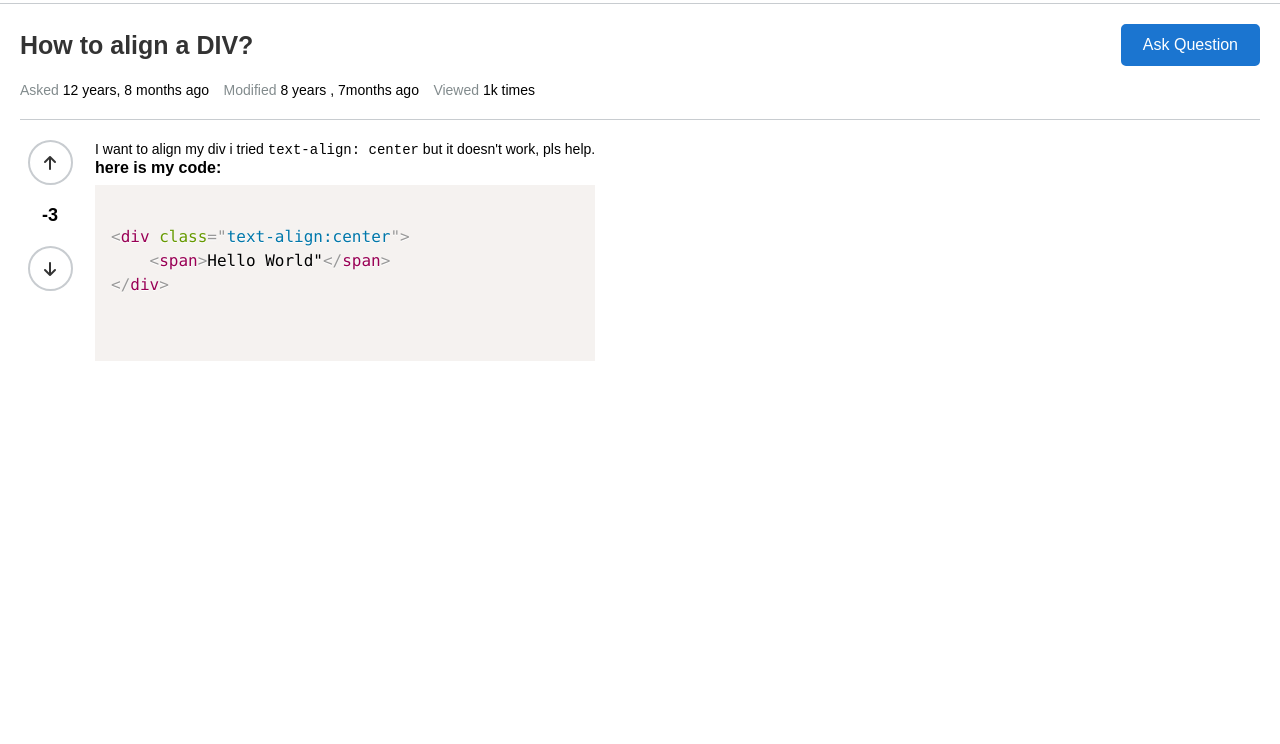
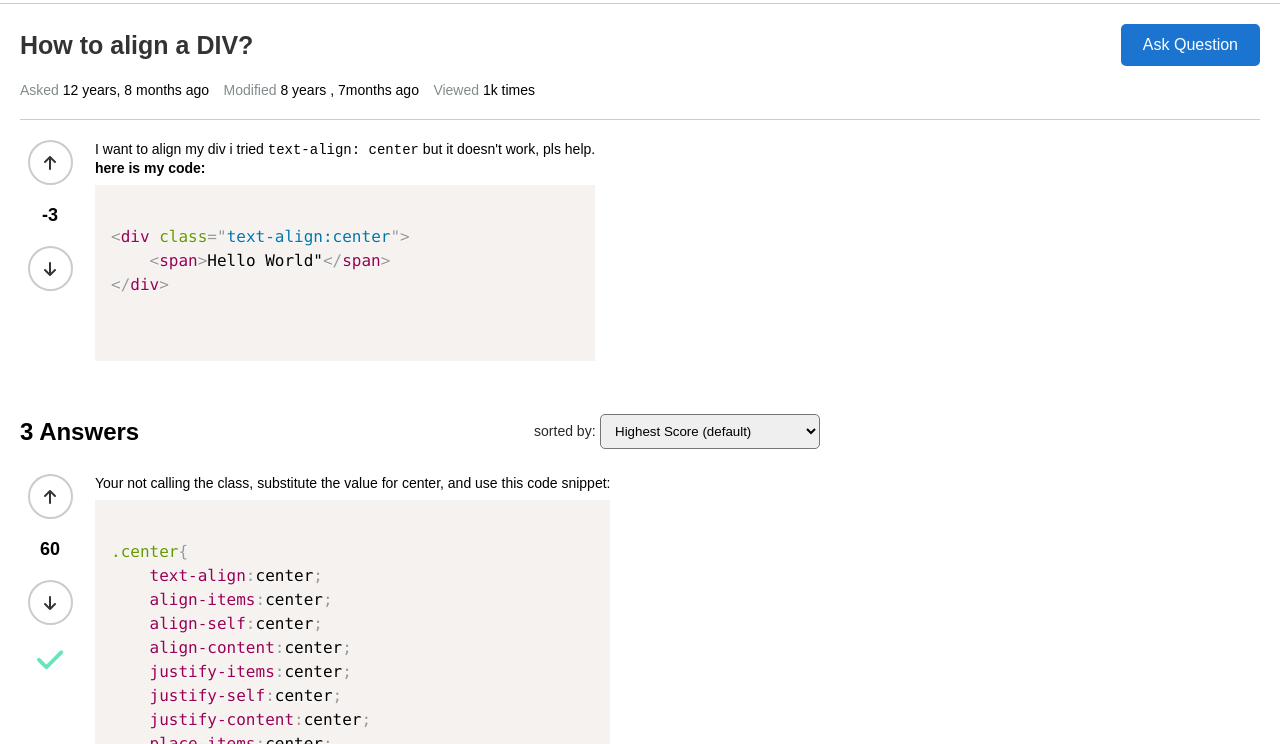
Before and after one commit to GabrielIshibashi/stackoverflow-ui, a plain HTML site: page index.html in a window 1280 px wide. Shown: the part 56-800 px from the top of the page. Drawn offline with nearby package versions, Linux system fonts and the light colour scheme.

Commit message:
Create First Answer

```diff
--- a/css/styles.css
+++ b/css/styles.css
@@ -2,6 +2,7 @@
     --primary-orange: #E56F0D;
     --light-grey: #C8CCD0;
     --dark-grey: #333;
+    --darkish-grey: #292727;
     --medium-grey: rgb(130, 139, 141);
     --standard-blue:#1B75D0;
 }
@@ -120,3 +121,22 @@ nav .flex {
 .fa-solid {
     color: var(--dark-grey);
 }
+
+/* Answers */
+.answer-title {
+    display: flex;
+    justify-content: space-between;
+    align-items: center;
+    width: 800px;
+}
+
+.sort-box {
+    height: 35px;
+    width: 220px;
+    padding-left: 10px;
+    border-radius: 5px;
+}
+
+.fa-check {
+    font-size: 3rem;
+}
--- a/css/utilities.css
+++ b/css/utilities.css
@@ -2,6 +2,7 @@
     --primary-orange: #E56F0D;
     --light-grey: #C8CCD0;
     --dark-grey: #333;
+    --darkish-grey: #292727;
     --medium-grey: rgb(130, 139, 141);
     --standard-blue:#1B75D0;
 }
@@ -14,10 +15,6 @@
     margin: 0;
 
 }
-
-pre {
-}
-
 
 .container {
     max-width: 100%;
@@ -116,6 +113,12 @@ img {
     color: var(--medium-grey);
 }
 
+.text-dark-grey {
+    color: var(--darkish-grey);
+}
+
+/* text-medium-grey */
+
 .text-center {
     text-align: center;
 }
--- a/index.html
+++ b/index.html
@@ -60,7 +60,7 @@
 
                     <div class="question-textbox">
                         <p class="sm">I want to align my div i tried <code>text-align: center</code> but it doesn't work, pls help.</p>
-                        <p class="bold">here is my code:</p>
+                        <p class="bold sm">here is my code:</p>
 
                         <pre>
                             <code class="language-html">
@@ -74,6 +74,64 @@
             </div>
         </div>
     </main>
+    <div class="answer-section">
+        <div class="question-container">
+            <div class="answer-title my-4">
+                <h2 class="">3 Answers</h2>
+                <div>
+                    <span class="sm text-dark-grey">sorted by:</span>
+                    <select name="sort" id="sortby" class="sort-box">
+                        <option value="highest-score">Highest Score (default)</option>
+                        <option value="trending">Trending</option>
+                        <option value="data-modified">Data Modified</option>
+                        <option value="data-created">Data Created</option>
+                    </select>
+                </div>
+            </div>
+
+            <div class="d-flex my-3">
+                <div class="upvote-downvote me-2">
+                    <div class="circle">
+                        <i class="fa-solid fa-arrow-up "></i>
+                    </div>
+                    <span class="bold md">60</span>
+                    <div class="circle">
+                        <i class="fa-solid fa-arrow-down "></i>
+                    </div>
+                    <i class="fa-solid fa-check" style="color: #63E6BE;"></i>
+                </div>
+
+                <div class="question-textbox">
+                    <p class="sm">Your not calling the class, substitute the value for center, and use this code snippet:</p>
+                    <pre>
+                        <code class="language-css">
+.center{
+    text-align:center;
+    align-items:center;
+    align-self:center;
+    align-content:center;
+    justify-items:center;
+    justify-self:center;
+    justify-content:center;
+    place-items:center;
+    vertical-align:center;
+    line-height: 100%;
+    margin:auto;
+    position:absolute;
+    left:50%;
+    right:50%;
+    transform:translate:(-50%, -%50);
+}
+                        </code>
+                    </pre>
+                </div>
+            </div>
+        </div>
+
+
+
+
+    </div>
     <script src="js/main.js"></script>
 </body>
 </html>
```
